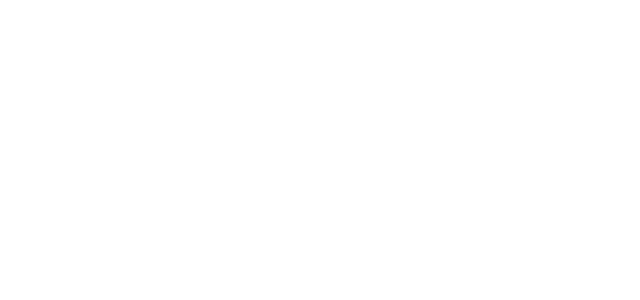
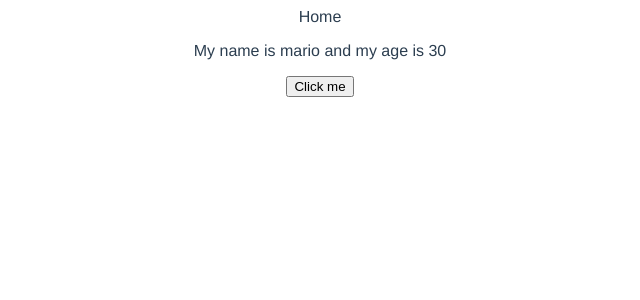
Before and after one commit to DiegoVargasM/Vue_Lessons, a Vue app in the folder L5-Composition-API/dojo-blog/: page / in a window 1280 px wide. Shown: the top 300 px of the page, without its empty margins (320-960 px from the left). Built offline with nearby package versions, Linux system fonts and the light colour scheme.

Commit message:
Create Home view using Composition API

```diff
--- a/L5-Composition-API/dojo-blog/src/views/Home.vue
+++ b/L5-Composition-API/dojo-blog/src/views/Home.vue
@@ -1,10 +1,33 @@
 <template>
-  <div class="home"></div>
+  <div class="home">
+    Home
+    <!-- Second, we assign the ref property  -->
+    <p ref="p">My name is {{ name }} and my age is {{ age }}</p>
+    <button @click="handleClick">Click me</button>
+  </div>
 </template>
 
 <script>
+import { ref } from "vue";
+
 export default {
   name: "Home",
-  components: {},
+  setup() {
+    console.log("setup");
+
+    let name = "mario";
+    let age = 30;
+
+    // First, we need to create a reference to the element we want to target
+    const p = ref(null);
+
+    const handleClick = () => {
+      console.log(p, p.value);
+      p.value.classList.add("test");
+      p.value.textContent = "Hello, ninjas";
+    };
+
+    return { name, age, handleClick, p };
+  },
 };
 </script>
```
